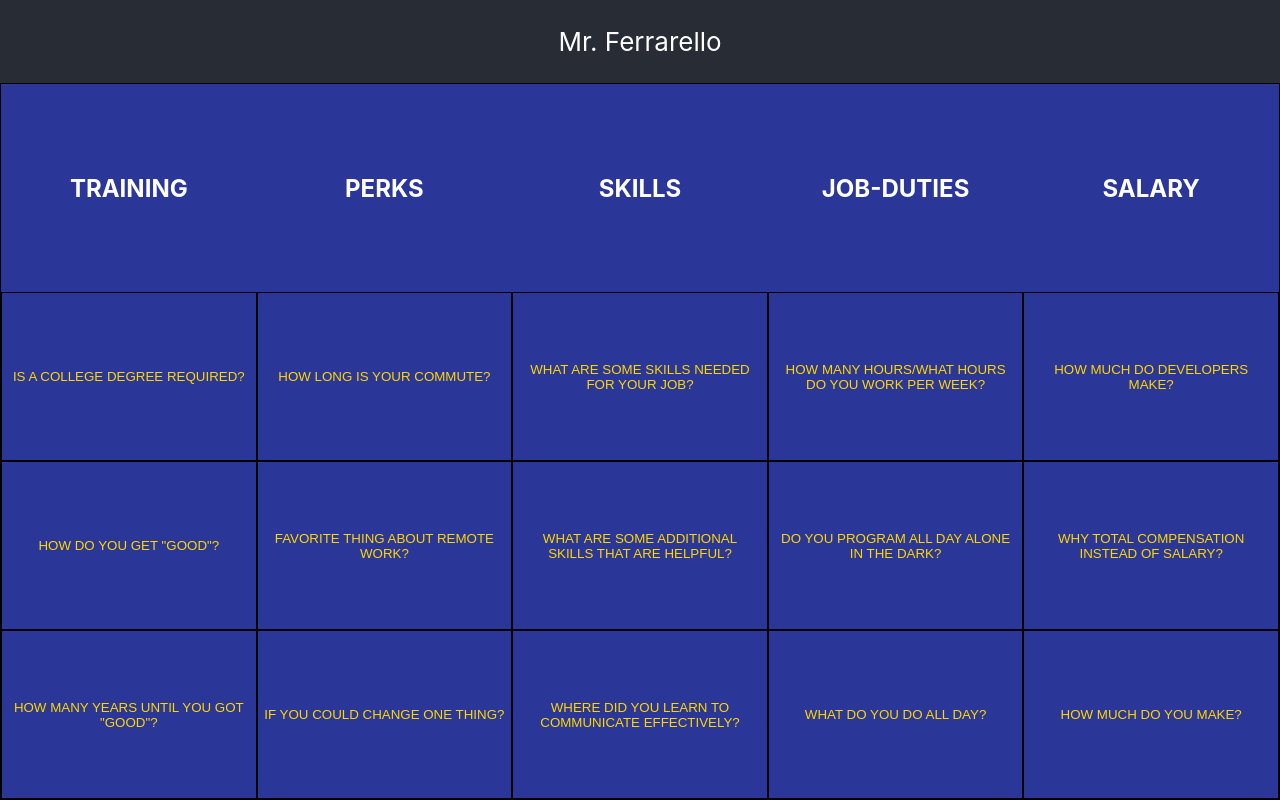
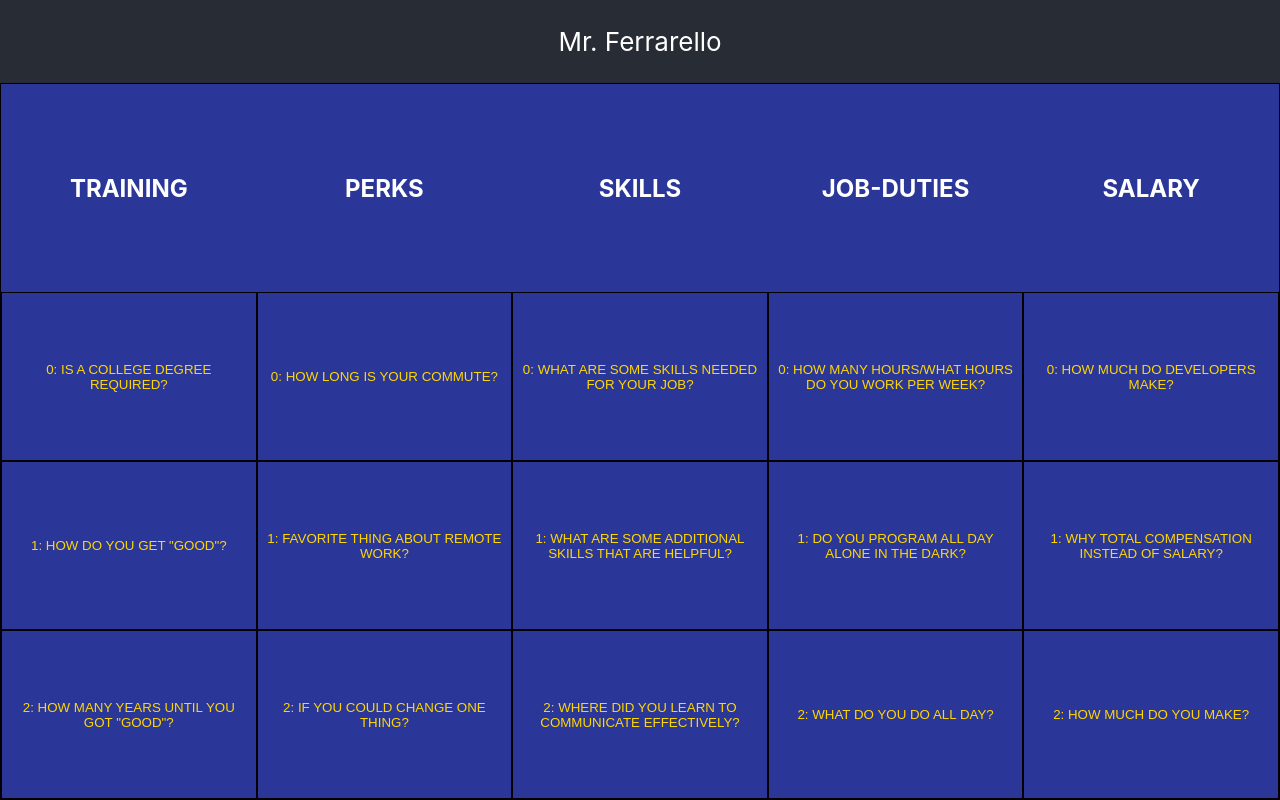
Before and after one commit to salcode/career-jeopardy, a React (Create React App) app: page / in a window 1280 px wide. Built offline with nearby package versions, Linux system fonts and the light colour scheme.

Commit message:
Add question index to output

```diff
--- a/src/components/Category.js
+++ b/src/components/Category.js
@@ -5,7 +5,7 @@ export default function Category({
     <h2 className="cell">{category.title}</h2>
     {
       category.questions?.map(
-        (question) =>
+        (question, index) =>
           <button
             className="cell"
             key={question.text}
@@ -13,7 +13,7 @@ export default function Category({
               () => console.log(question.text)
             }
           >
-            {question.text}
+            {index}: {question.text}
           </button>
       )
     }
```
